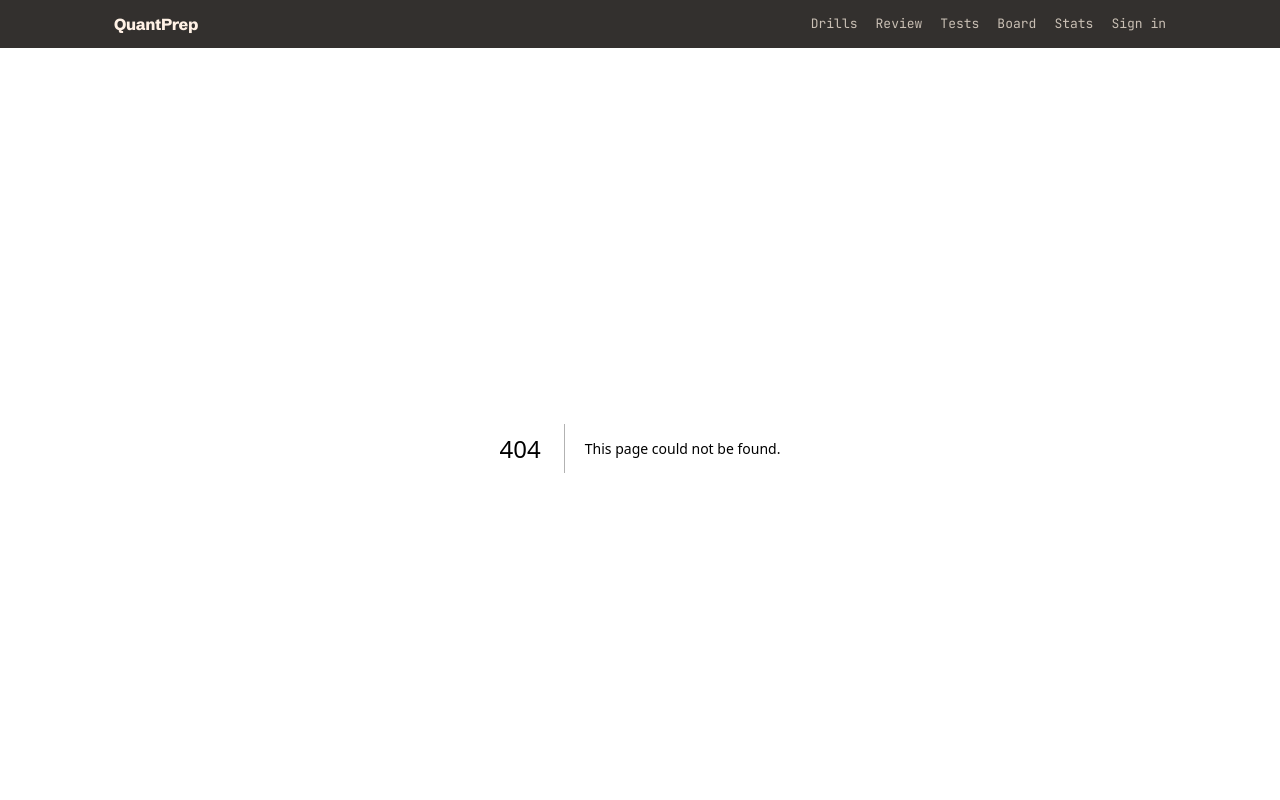
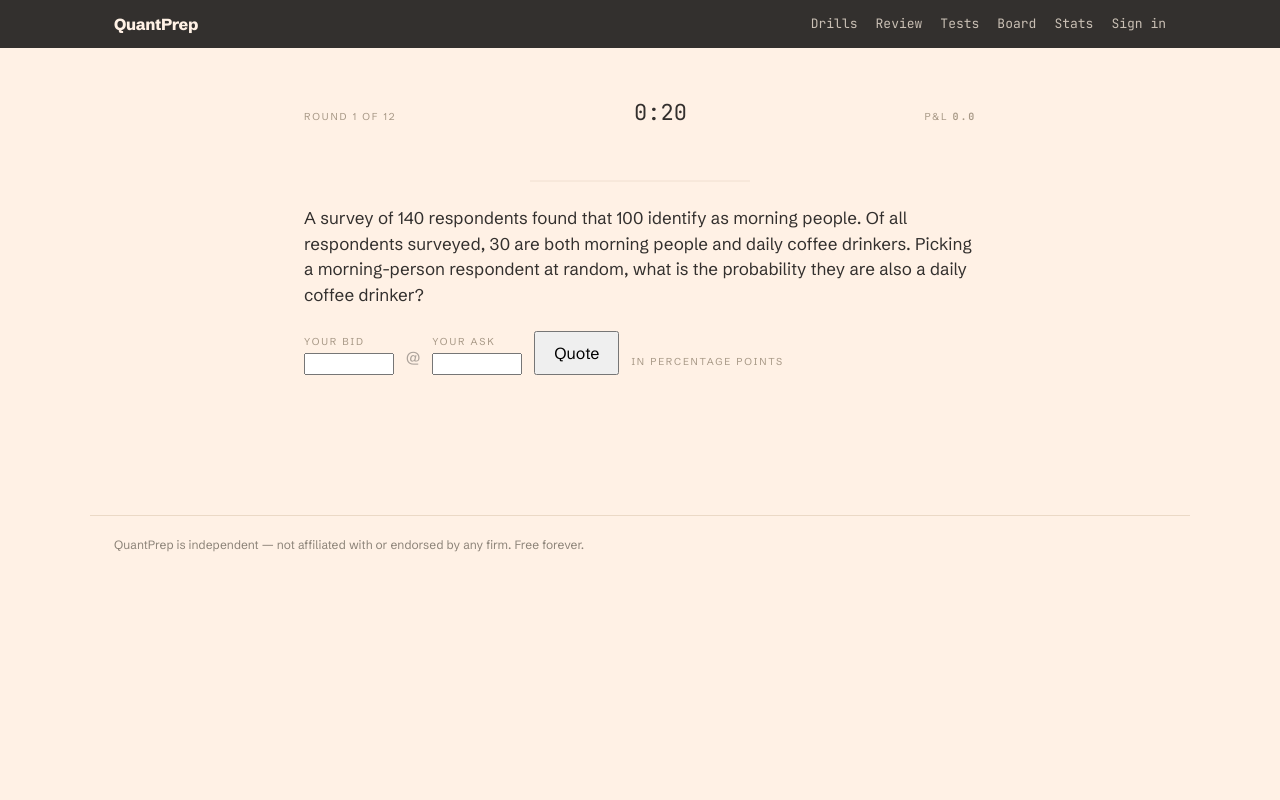
Before and after one commit to tonyyu2170/quant-prep, a Next.js app: page /game/market-maker in a window 1280 px wide. Before the commit this address had no page. Shown: the top 800 px of the page. Built offline with nearby package versions, Linux system fonts and the light colour scheme.

Commit message:
feat(market): the route, and the landing page promise finally paid
app/page.tsx has advertised "Coming next: market-making game" since before the
probability bank shipped. It is now a link.

```diff
--- /dev/null
+++ b/app/game/market-maker/page.tsx
@@ -0,0 +1,12 @@
+"use client";
+import { useEffect, useState } from "react";
+import MarketRunner from "@/components/MarketRunner";
+
+export default function MarketMakerPage() {
+  // Seed is picked on the client only, so server and client markup agree on first paint —
+  // the same reason app/test/[preset]/page.tsx defers it.
+  const [seed, setSeed] = useState<number | null>(null);
+  useEffect(() => { setSeed(Math.floor(Math.random() * 2 ** 31)); }, []);
+  if (seed === null) return null;
+  return <MarketRunner seed={seed} />;
+}
--- a/app/page.tsx
+++ b/app/page.tsx
@@ -9,6 +9,7 @@ const sims = [
   { href: "/test/optiver-80in8", label: "80-in-8 numerical sprint", sub: "Free entry · 8 minutes · +1/−2 scoring" },
   { href: "/test/optiver-mc-80in8", label: "Optiver 80-in-8", sub: "Their real format · blanked operand · 4 options" },
   { href: "/test/sequences-sprint", label: "Sequences sprint", sub: "20 patterns · 8 minutes · rule shown on every miss" },
+  { href: "/game/market-maker", label: "Market-making game", sub: "Quote a two-way market · 12 rounds · 25s each" },
 ];
 
 const drills = [
@@ -51,8 +52,7 @@ export default function Home() {
       <List items={drills} />
 
       <p className="mono" style={{ marginTop: 26, fontSize: 12, color: "var(--muted)" }}>
-        Missed problems come back on a spaced schedule in <Link href="/review">Review</Link> ·
-        {" "}Coming next: market-making game
+        Missed problems come back on a spaced schedule in <Link href="/review">Review</Link>
       </p>
     </div>
   );
```
